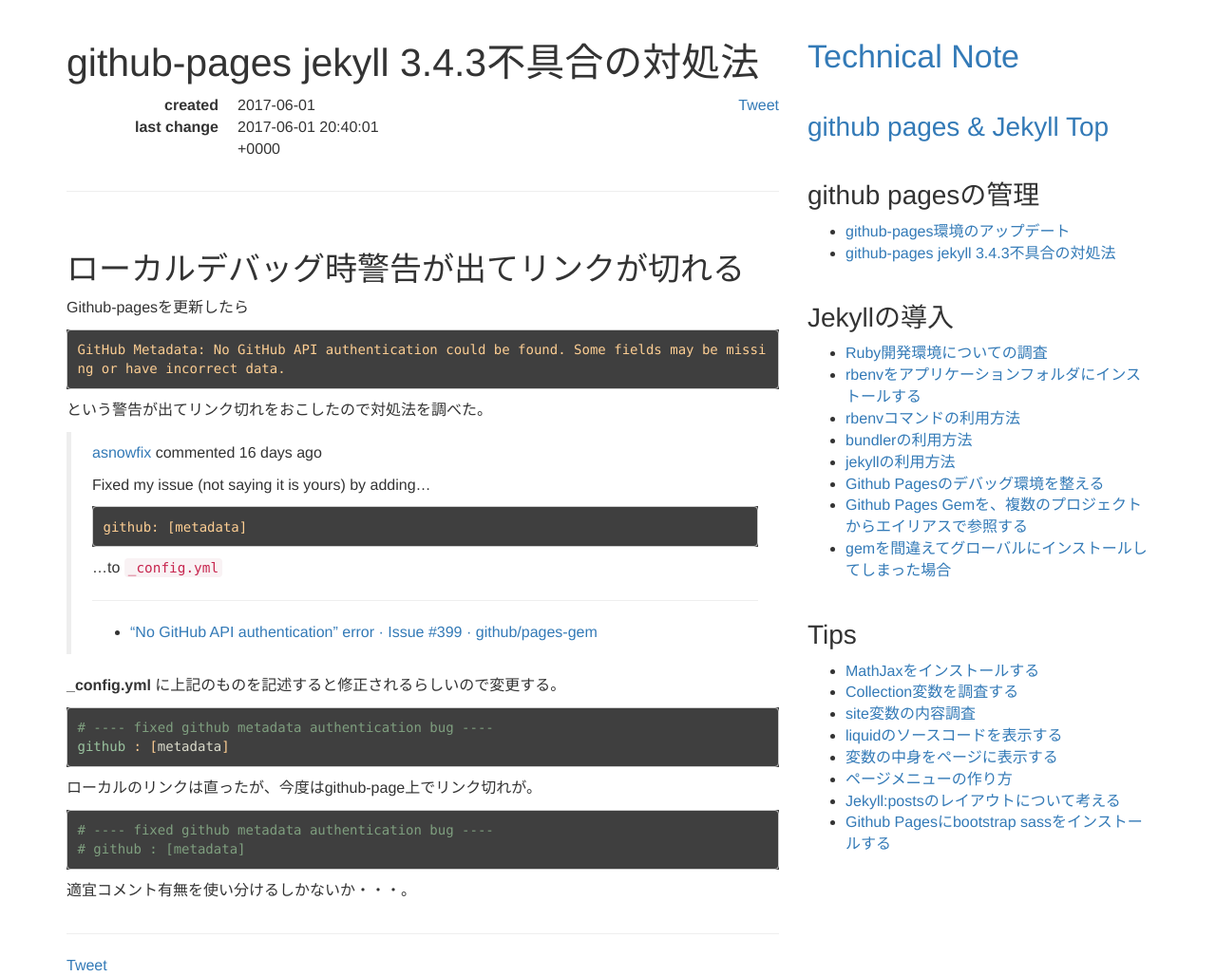
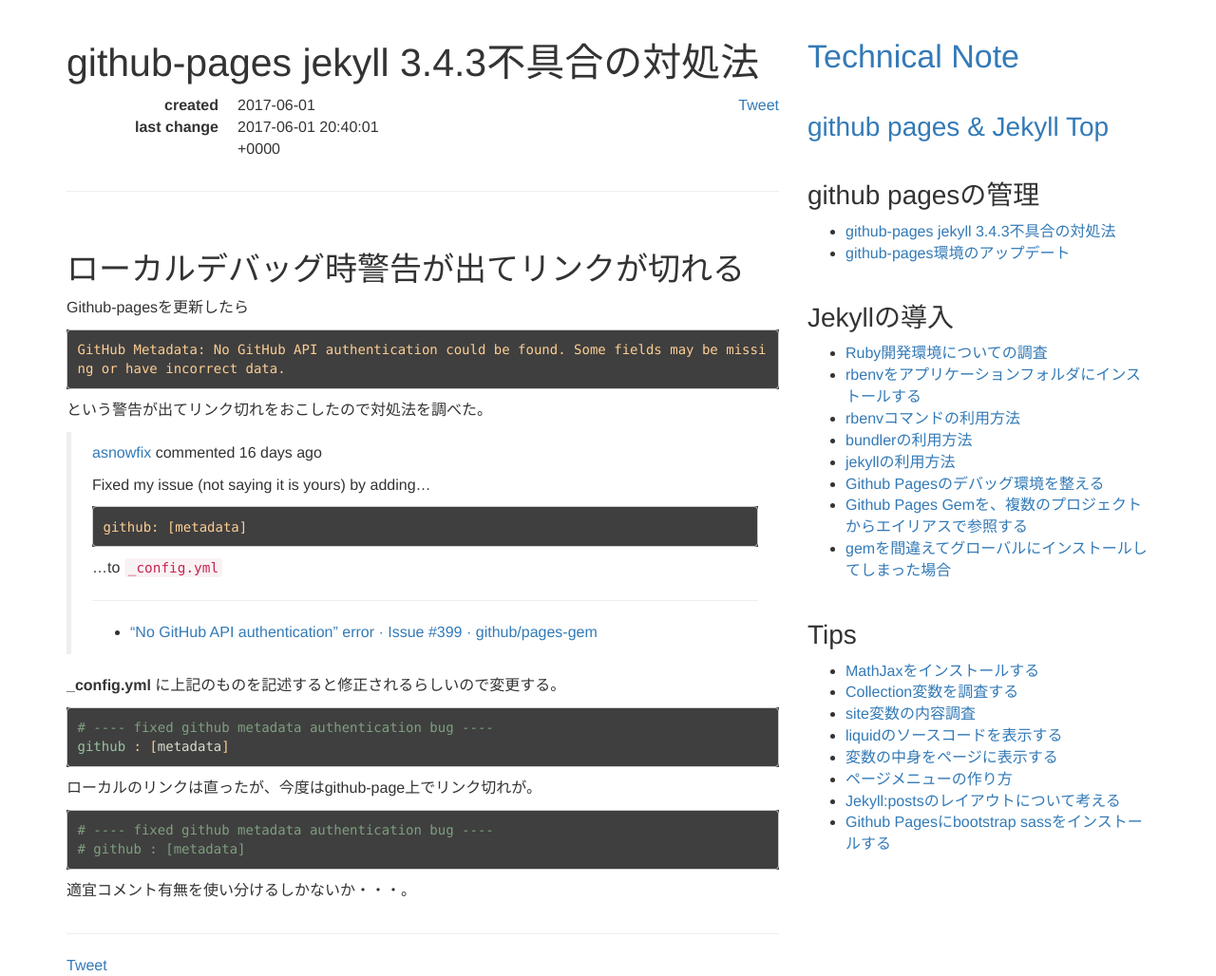
Before and after one commit to leico/TechnicalNote, a Jekyll site: the page built from _Jekyll/fix-3.4.3.md, in a window 1280 px wide. Shown: the whole page at 95% size. Built offline with Jekyll 4.4.1, drawn with Linux system fonts in a browser that asks for light colours; comment, search, counter and statistics services are not loaded; some of the changed lines change nothing that is shown.

Commit message:
order change

```diff
--- a/_data/pages.yml
+++ b/_data/pages.yml
@@ -65,8 +65,8 @@
   sections :
     - name  : github pagesの管理
       pages :
+        - fix-3.4.3
         - update-github-page
-        - fix-3.4.3
 
     - name  : Jekyllの導入
       pages :
```
